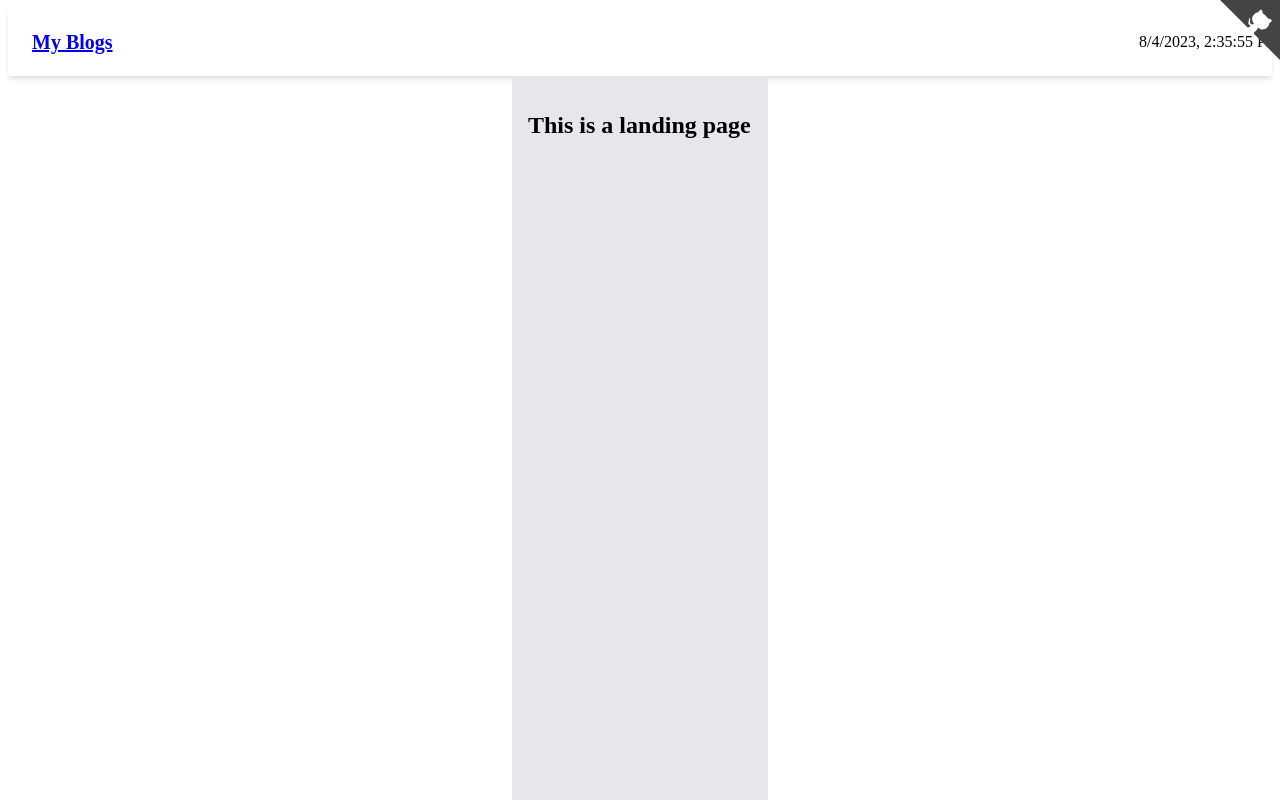
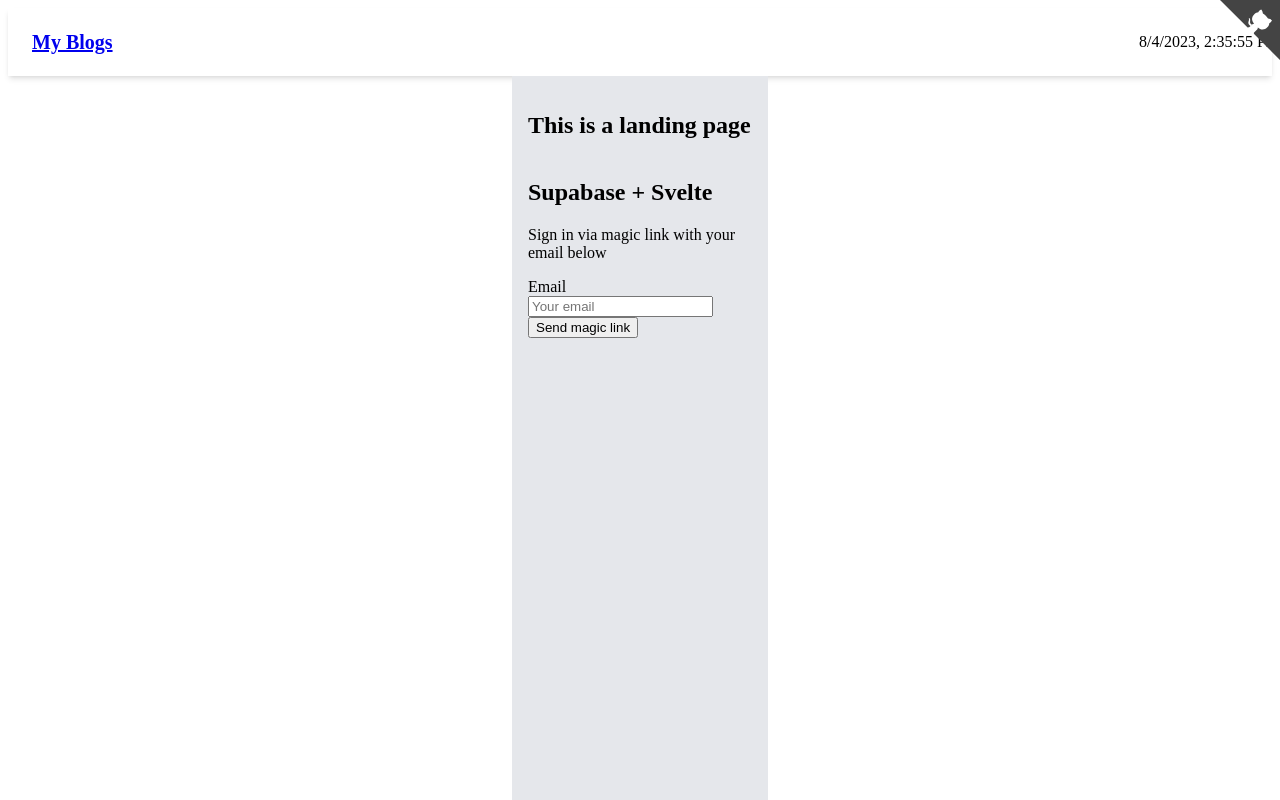
Before and after one commit to kayeungadrian-tam/OpenBlog, a SvelteKit app in the folder app/: page / in a window 1280 px wide. Shown: the top 800 px of the page. Built offline with nearby package versions, Linux system fonts and the light colour scheme; no server answers.

Commit message:
update supabase client

```diff
--- /dev/null
+++ b/app/src/lib/common/Auth.svelte
@@ -0,0 +1,45 @@
+<script lang="ts">
+	import { supabase } from '../supabaseClient';
+
+	let loading = false;
+	let email = '';
+
+	const handleLogin = async () => {
+		try {
+			loading = true;
+			const { error } = await supabase.auth.signInWithOtp({ email });
+			if (error) throw error;
+			alert('Check your email for login link!');
+		} catch (error) {
+			if (error instanceof Error) {
+				alert(error.message);
+			}
+		} finally {
+			loading = false;
+		}
+	};
+</script>
+
+<div class="row flex-center flex">
+	<div class="col-6 form-widget" aria-live="polite">
+		<h1 class="header">Supabase + Svelte</h1>
+		<p class="description">Sign in via magic link with your email below</p>
+		<form class="form-widget" on:submit|preventDefault={handleLogin}>
+			<div>
+				<label for="email">Email</label>
+				<input
+					id="email"
+					class="inputField"
+					type="email"
+					placeholder="Your email"
+					bind:value={email}
+				/>
+			</div>
+			<div>
+				<button type="submit" class="button block" aria-live="polite" disabled={loading}>
+					<span>{loading ? 'Loading' : 'Send magic link'}</span>
+				</button>
+			</div>
+		</form>
+	</div>
+</div>
--- /dev/null
+++ b/app/src/lib/supabaseClient.ts
@@ -0,0 +1,6 @@
+import { createClient } from '@supabase/supabase-js'
+
+const supabaseUrl = import.meta.env.VITE_SUPABASE_URL
+const supabaseAnonKey = import.meta.env.VITE_SUPABASE_ANON_KEY
+
+export const supabase = createClient(supabaseUrl, supabaseAnonKey)
--- a/app/src/routes/+page.svelte
+++ b/app/src/routes/+page.svelte
@@ -1,7 +1,7 @@
 <script>
-	import Counter from '$lib/components/Counter.svelte';
 	import welcome from '$lib/images/svelte-welcome.webp';
 	import welcome_fallback from '$lib/images/svelte-welcome.png';
+	import AuthComponent from '$lib/common/Auth.svelte';
 
 	import { base } from '$app/paths';
 </script>
@@ -13,4 +13,5 @@
 
 <section>
 	<h1>This is a landing page</h1>
+	<AuthComponent />
 </section>
--- a/app/src/routes/blog/+layout.server.ts
+++ b/app/src/routes/blog/+layout.server.ts
@@ -1,8 +1,14 @@
 
-import { posts } from '$lib/posts/data';
-export function load() {
+
+import { supabase } from '../../lib/supabaseClient';
+
+export async function load() {
+
+    const { data } = await supabase.from("blog_posts").select();
+
+
     return {
-        summaries: posts.map((post) => ({
+        summaries: data.map((post) => ({
             slug: post.slug,
             title: post.title
         }))
--- a/app/src/routes/blog/+page.svelte
+++ b/app/src/routes/blog/+page.svelte
@@ -5,7 +5,7 @@
 <h1>blog</h1>
 
 <ul>
-	{#each data.summaries as { slug, title }}
+	{#each data.summaries as { slug, title }, i}
 		<li><a href="/blog/{slug}">{title}</a></li>
 	{/each}
 </ul>
--- a/app/src/routes/blog/[slug]/+layout.svelte
+++ b/app/src/routes/blog/[slug]/+layout.svelte
@@ -9,10 +9,11 @@
 
 	<aside>
 		<h2>More posts</h2>
+
 		<ul>
 			{#each data.summaries as { slug, title }}
 				<li>
-					<a href="/blog/{slug}">{title}</a>
+					<a href="/blog/{slug}" rel="external">{title}</a>
 				</li>
 			{/each}
 		</ul>
--- a/app/src/routes/blog/[slug]/+page.server.ts
+++ b/app/src/routes/blog/[slug]/+page.server.ts
@@ -1,13 +1,15 @@
-import { posts } from '$lib/posts/data';
 import { error } from '@sveltejs/kit';
+import { supabase } from '$lib/supabaseClient';
 
-export function load({ params }) {
-    const post = posts.find((post) => post.slug === params.slug);
+export async function load({ params }) {
 
-    if (!post) throw error(404);
+    const { data } = await supabase.from("blog_posts").select().eq("slug", params.slug);
+
+
+    if (!data) throw error(404);
 
 
     return {
-        post
+        data
     };
 }
--- a/app/src/routes/blog/[slug]/+page.svelte
+++ b/app/src/routes/blog/[slug]/+page.svelte
@@ -1,8 +1,9 @@
 <script>
 	export let data;
+	const post_data = data.data[0];
 </script>
 
 <div>
-	<h1>{data.post?.title}</h1>
-	<div>{@html data.post?.content}</div>
+	<h1>{post_data.title}</h1>
+	<p>{post_data.content}</p>
 </div>
--- /dev/null
+++ b/package.json
@@ -0,0 +1,5 @@
+{
+  "dependencies": {
+    "@supabase/supabase-js": "^2.33.1"
+  }
+}
```
Also changed, not shown: 1 other file (tests, documents, lock files or other folders).
